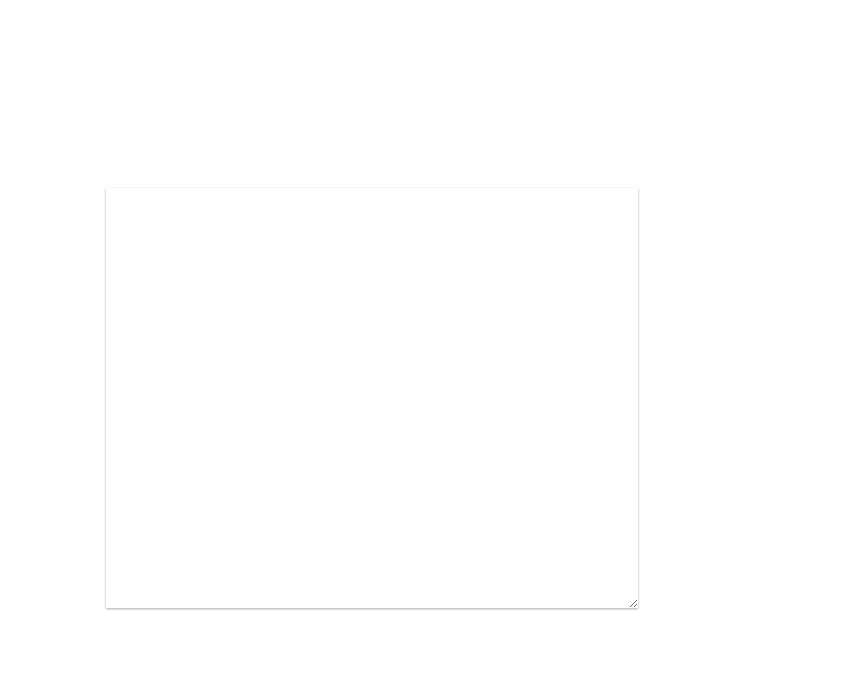
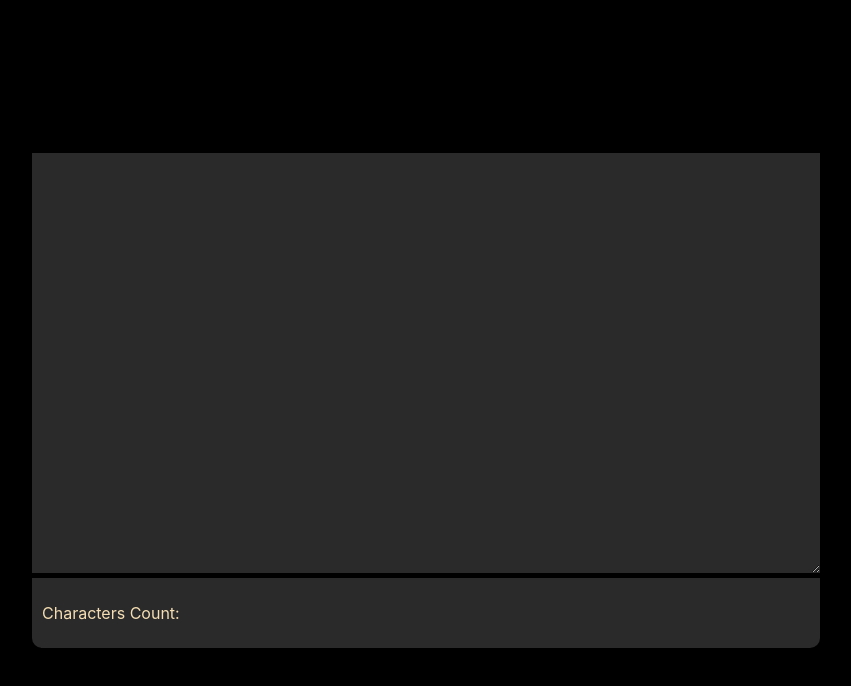
Before and after one commit to Praveen-Nat/rev-check, a React (Create React App) app: page / in a window 1280 px wide. Shown: the top 686 px of the page, without its empty margins (214-1065 px from the left). Built offline with nearby package versions, Linux system fonts and the light colour scheme.

Commit message:
charcter counter

```diff
--- a/src/App.css
+++ b/src/App.css
@@ -1,9 +1,19 @@
 .app-container{
+  display: -webkit-box;
+  display: -ms-flexbox;
   display: flex;
-  justify-content: center;
-  align-items: center;
+  -webkit-box-pack: center;
+      -ms-flex-pack: center;
+          justify-content: center;
+  -webkit-box-align: center;
+      -ms-flex-align: center;
+          align-items: center;
   height: 100vh;
-
+background-color: black;
+-webkit-box-orient: vertical;
+-webkit-box-direction: normal;
+    -ms-flex-direction: column;
+        flex-direction: column;
 
 
 }
@@ -17,15 +27,43 @@
 }
 
 .editor-area{
-  width: 80%;
+  width: 60%;
   height: 400px;
-  background-color: white;
-  box-shadow: 0 1px 3px rgba(0,0,0,0.12), 0 1px 2px rgba(0,0,0,0.24);
+  background-color: rgb(42, 42, 42);
+  -webkit-box-shadow: 0 1px 3px rgba(0,0,0,0.12), 0 1px 2px rgba(0,0,0,0.24);
+          box-shadow: 0 1px 3px rgba(0,0,0,0.12), 0 1px 2px rgba(0,0,0,0.24);
   border: none;
   padding: 10px;
+  color: wheat;
+
+
 }
 
 .editor-area:focus{
 
   outline: none;
 }
+
+.info-panel{
+  margin-top: 5px;
+  width: 60%;
+  height: 50px;
+  background-color: rgb(42, 42, 42);
+  -webkit-box-shadow: 0 1px 3px rgba(0,0,0,0.12), 0 1px 2px rgba(0,0,0,0.24);
+          box-shadow: 0 1px 3px rgba(0,0,0,0.12), 0 1px 2px rgba(0,0,0,0.24);
+  border: none;
+  padding: 10px;
+  color: wheat;
+  border-bottom-left-radius: 10px;
+  border-bottom-right-radius: 10px;
+
+  display: -webkit-box;
+
+  display: -ms-flexbox;
+
+  display: flex;
+  -webkit-box-align: center;
+      -ms-flex-align: center;
+          align-items: center;
+
+}
--- a/src/App.js
+++ b/src/App.js
@@ -1,10 +1,15 @@
 import "./App.css";
-import React from "react";
+import React, { useState } from "react";
 function App() {
-  const textGearkey = "Basic kDLREYBUZdMxHSV4";
+  // const textGearkey = "Basic kDLREYBUZdMxHSV4";
+
+  const [charCount, setcharCount] = useState([]);
 
   const checkSpell = (e) => {
     let textData = e?.target?.value;
+    setcharCount(textData?.replace(/\s/g, "").length);
+
+    console.log(textData?.replace(/\s/g, "").length);
 
     //  fetch("https://api.textgears.com/spelling", {
     //       method: "POST", // or 'PUT'
@@ -30,13 +35,15 @@ function App() {
 
   return (
     <div className="app-container">
-      <div className="main-card">
       <textarea
         className="editor-area"
         spellCheck="false"
         onChange={checkSpell}
       />
-      </div>
+
+      <div className="info-panel">
+
+        Characters Count: {charCount} </div>
     </div>
   );
 }
```
Lines whose indentation alone changed are shown as unchanged.
